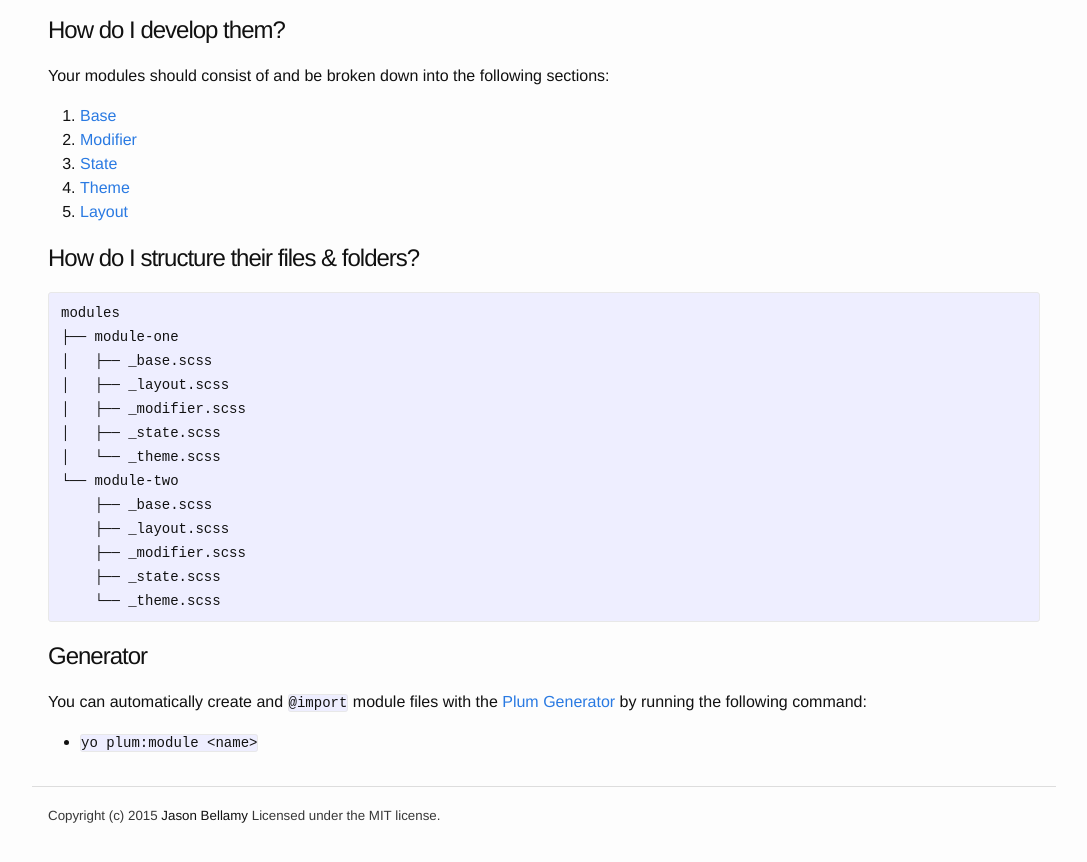
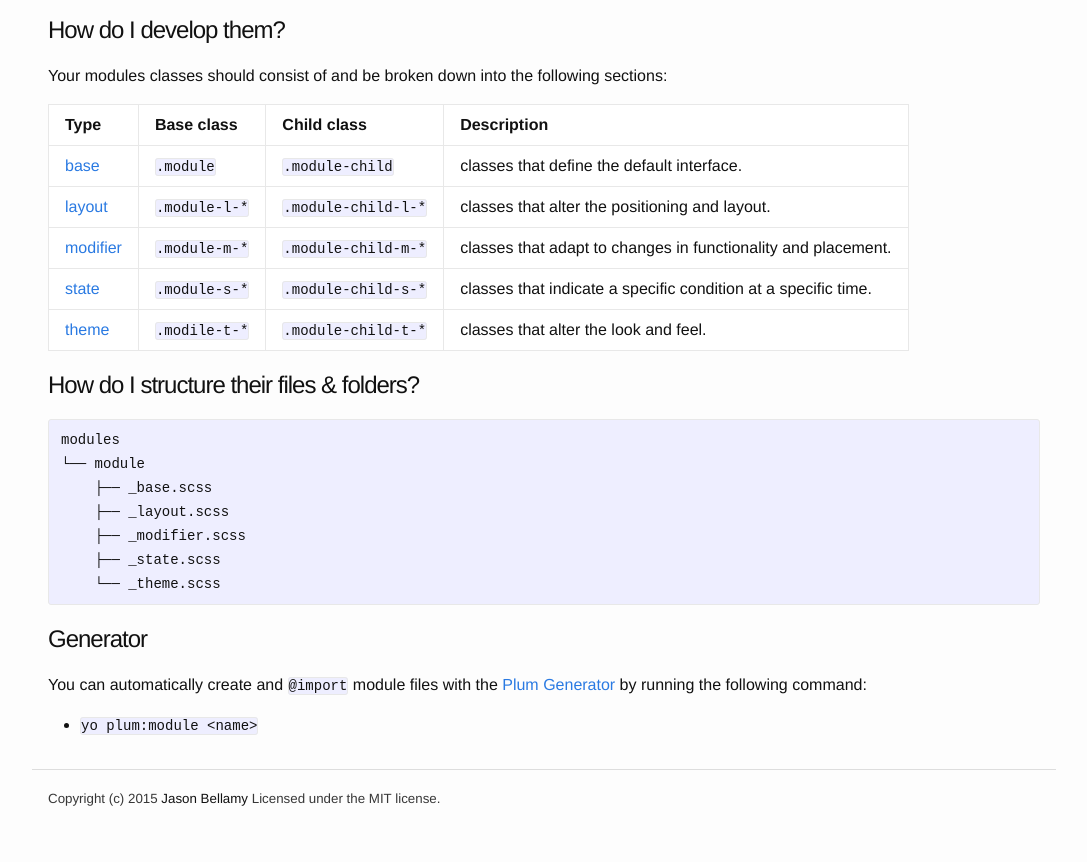
Before and after one commit to plum-css/plum, a Jekyll site: the page built from _docs/modules.md, in a window 1280 px wide, cut to the strip 308-1183 px from the top of the page. Shown: the top 862 px of the strip, without its empty margins (96-1183 px from the left). Built offline with Jekyll 4.4.1, drawn with Linux system fonts in a browser that asks for light colours; nearby versions of some CDN libraries; Markdown is read by kramdown in place of the engine named in the settings.

Commit message:
simplify modules document

````diff
--- a/_docs/modules.md
+++ b/_docs/modules.md
@@ -35,25 +35,22 @@ graph LR;
 
 ## How do I develop them?
 
-Your modules should consist of and be broken down into the following sections:
+Your modules classes should consist of and be broken down into the following sections:
 
-1. [Base](modules-base.html)
-2. [Modifier](modules-modifier.html)
-3. [State](modules-state.html)
-4. [Theme](modules-theme.html)
-5. [Layout](modules-layout.html)
+Type                              | Base class     | Child class         | Description
+----------------------------------|----------------|---------------------|-------------
+[base](modules-base.html)         | `.module`      | `.module-child`     | classes that define the default interface.
+[layout](modules-layout.html)     | `.module-l-*`  | `.module-child-l-*` | classes that alter the positioning and layout.
+[modifier](modules-modifier.html) | `.module-m-*`  | `.module-child-m-*` | classes that adapt to changes in functionality and placement.
+[state](modules-state.html)       | `.module-s-*`  | `.module-child-s-*` | classes that indicate a specific condition at a specific time.
+[theme](modules-theme.html)       | `.modile-t-*`  | `.module-child-t-*` | classes that alter the look and feel.
+
 
 ## How do I structure their files & folders?
 
 ```text
 modules
-├── module-one
-│   ├── _base.scss
-│   ├── _layout.scss
-│   ├── _modifier.scss
-│   ├── _state.scss
-│   └── _theme.scss
-└── module-two
+└── module
     ├── _base.scss
     ├── _layout.scss
     ├── _modifier.scss
````
